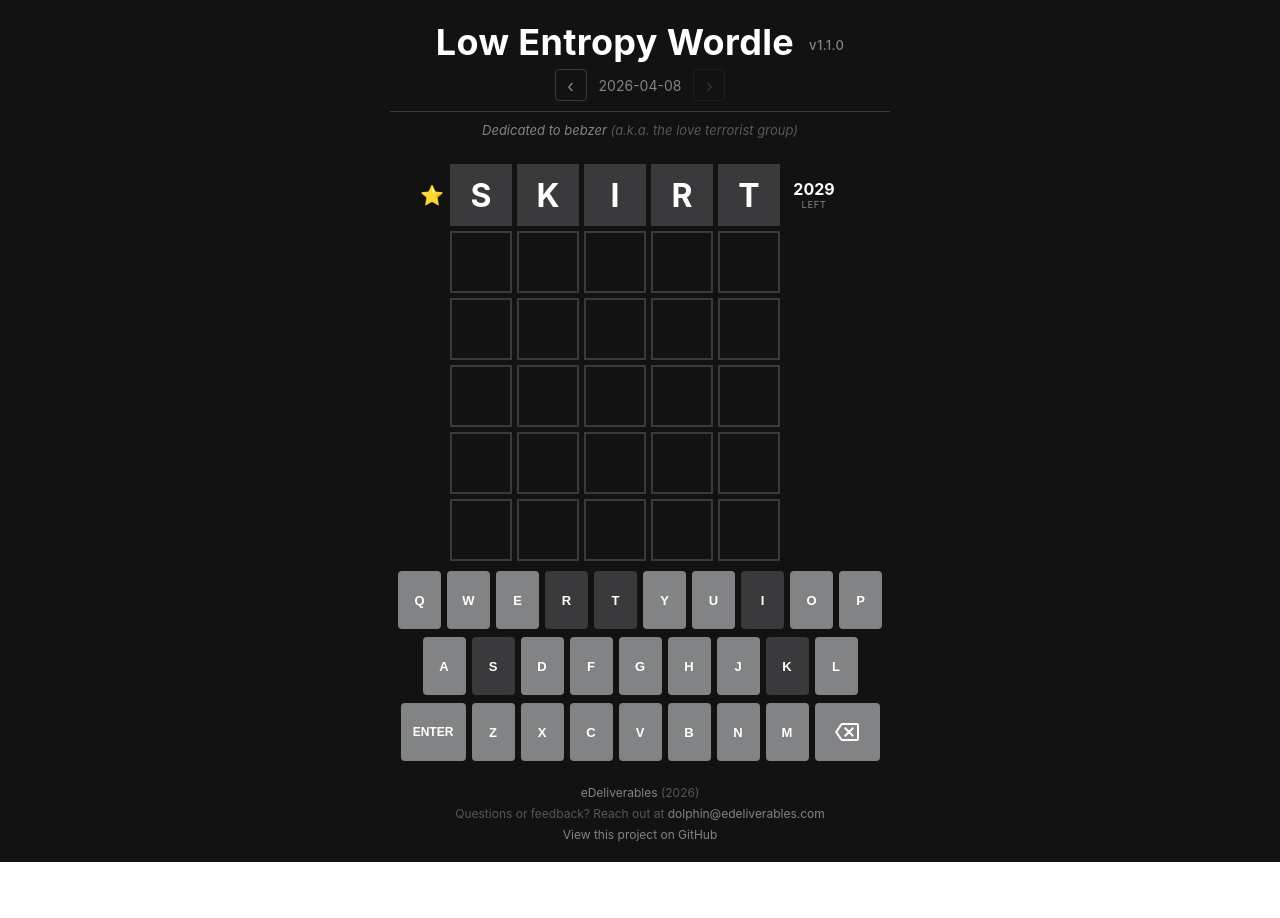
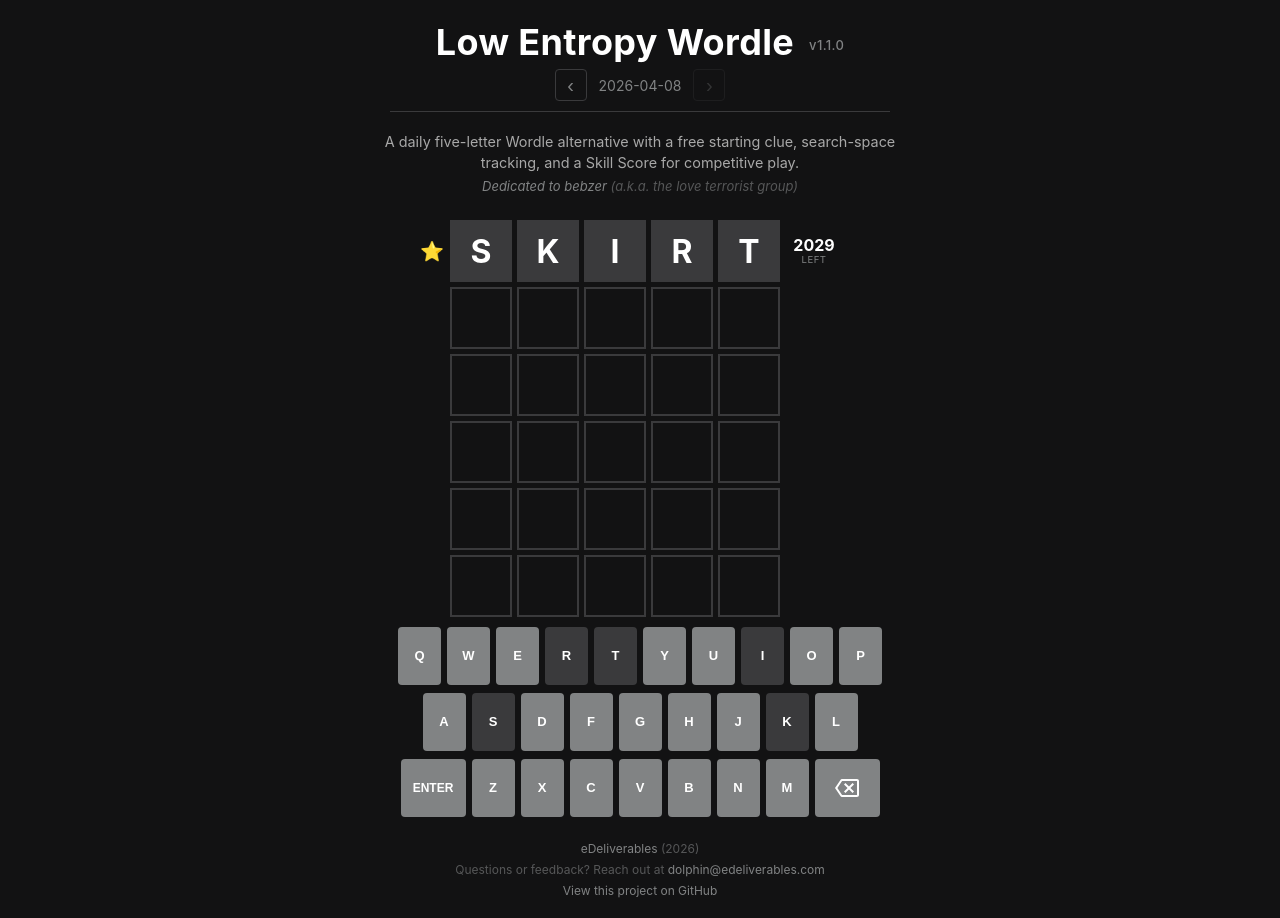
Before and after one commit to unk1911/low-entropy-wordle, a React (Vite) app: page / in a window 1280 px wide. Before the commit the page ends 862 px from the top, so only its background shows below. Built offline with nearby package versions, Linux system fonts and the light colour scheme.

Commit message:
Improve game search presentation

```diff
--- a/index.html
+++ b/index.html
@@ -6,12 +6,16 @@
     <meta name="description" content="Play Low Entropy Wordle by Mike Melamed (unk1911), a daily Wordle variant with a free starting clue, search-space tracking, and an information-theory Skill Score for competitive play." />
     <meta name="author" content="Mike Melamed (unk1911)" />
     <meta name="creator" content="Mike Melamed (unk1911)" />
+    <meta name="robots" content="index, follow" />
+    <meta name="theme-color" content="#121213" />
     <link rel="canonical" href="https://wordle.edeliverables.com/" />
     <meta property="og:type" content="website" />
+    <meta property="og:site_name" content="Low Entropy Wordle" />
     <meta property="og:url" content="https://wordle.edeliverables.com/" />
     <meta property="og:title" content="Low Entropy Wordle" />
     <meta property="og:description" content="A daily Wordle variant by Mike Melamed (unk1911), with a free clue, information-theory search tracking, and Skill Score tie-breakers." />
     <meta name="twitter:card" content="summary" />
+    <meta name="twitter:url" content="https://wordle.edeliverables.com/" />
     <meta name="twitter:title" content="Low Entropy Wordle" />
     <meta name="twitter:description" content="A daily Wordle variant by Mike Melamed (unk1911), with a free clue and an information-theory Skill Score." />
     <title>Low Entropy Wordle by Mike Melamed | Daily Information-Theory Word Game</title>
--- a/public/daily-words.json
+++ b/public/daily-words.json
@@ -686,5 +686,9 @@
   "2026-08-14": {
     "targetWord": "SIGMA",
     "initialWord": "ACTOR"
+  },
+  "2026-08-15": {
+    "targetWord": "SPOKE",
+    "initialWord": "MORAL"
   }
 }
--- a/src/App.css
+++ b/src/App.css
@@ -109,6 +109,15 @@
   display: flex;
   gap: 5px;
   position: relative;
+}
+.game-intro {
+  max-width: 520px;
+  margin: 0 auto 14px;
+  padding: 0 16px;
+  color: #a8a8a8;
+  font-size: 0.9rem;
+  line-height: 1.45;
+  text-align: center;
 }
 .row.shake {
   animation: shake 0.5s ease-in-out;
--- a/src/components/WordleGame.jsx
+++ b/src/components/WordleGame.jsx
@@ -47,6 +47,10 @@ export default function WordleGame() {
         <DateSelector selectedDate={selectedDate} onDateChange={setSelectedDate} />
       </header>
 
+      <p className="game-intro">
+        A daily five-letter Wordle alternative with a free starting clue, search-space tracking, and a Skill Score for competitive play.
+      </p>
+
       <p className="dedication">
         Dedicated to bebzer <span className="dedication-aka">(a.k.a. the love terrorist group)</span>
       </p>
```
